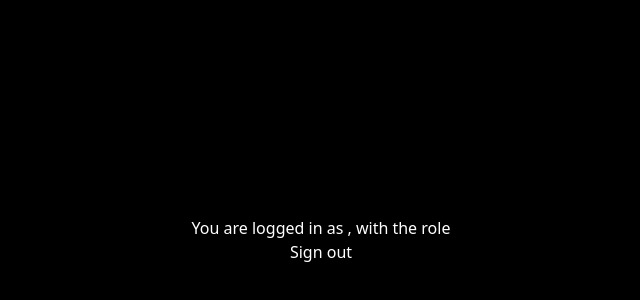
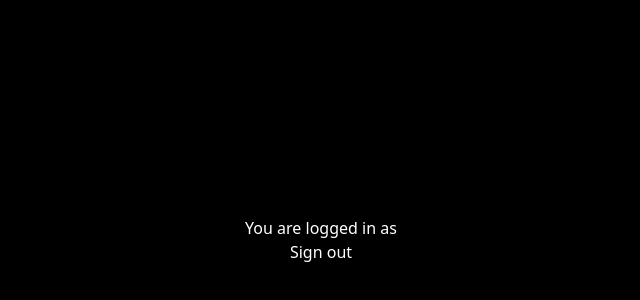
Before and after one commit to vpavlicevic/authtest1, a Next.js app: page /protected in a window 1280 px wide. Shown: the part 160-460 px from the top of the page, without its empty margins (319-959 px from the left). Built offline with nearby package versions, Linux system fonts and the light colour scheme; no server answers.

Commit message:
Revert "Role adding #1"
This reverts commit 192b42888e360f4363002bf3520f08c5e7938be3.

```diff
--- a/app/auth.ts
+++ b/app/auth.ts
@@ -21,11 +21,4 @@ export const {
       },
     }),
   ],
-  callbacks: {
-    session({ session, user }) {
-      // @ts-ignore
-      session.user.id = user.id
-      return session
-    },
-    }
 });
--- a/app/db.ts
+++ b/app/db.ts
@@ -20,7 +20,7 @@ export async function createUser(email: string, password: string) {
   let salt = genSaltSync(10);
   let hash = hashSync(password, salt);
 
-  return await db.insert(users).values({ email, password: hash, role: "basic" });
+  return await db.insert(users).values({ email, password: hash });
 }
 
 async function ensureTableExists() {
@@ -37,7 +37,6 @@ async function ensureTableExists() {
         id SERIAL PRIMARY KEY,
         email VARCHAR(64),
         password VARCHAR(64)
-        role VARCHAR(64)
       );`;
   }
 
@@ -45,7 +44,6 @@ async function ensureTableExists() {
     id: serial('id').primaryKey(),
     email: varchar('email', { length: 64 }),
     password: varchar('password', { length: 64 }),
-    role: varchar('role', { length: 64 }),
   });
 
   return table;
--- a/app/protected/page.tsx
+++ b/app/protected/page.tsx
@@ -6,7 +6,7 @@ export default async function ProtectedPage() {
   return (
     <div className="flex h-screen bg-black">
       <div className="w-screen h-screen flex flex-col space-y-5 justify-center items-center text-white">
-        You are logged in as {session?.user?.email}, with the role {session?.user?.role}
+        You are logged in as {session?.user?.email}
         <SignOut />
       </div>
     </div>
```
